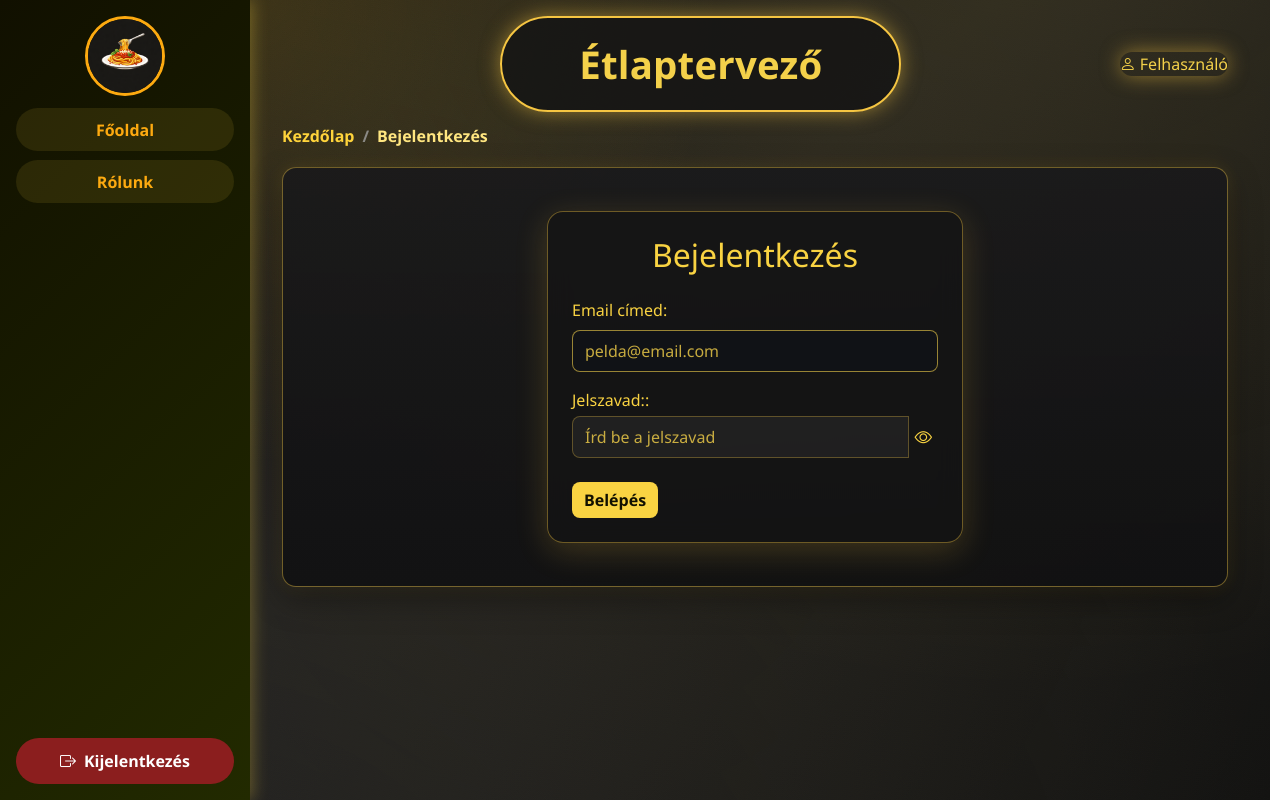
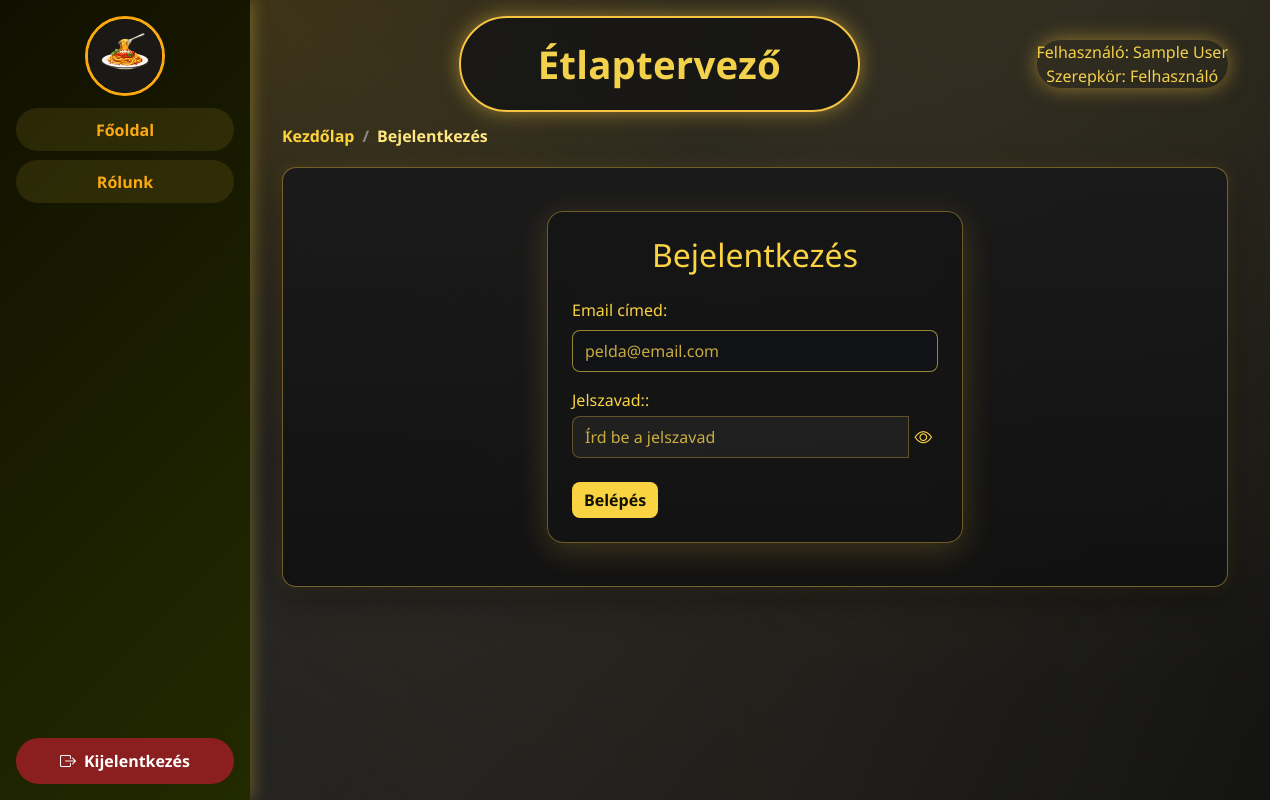
Before and after one commit to ngyptrk/etlaptervezo, a Vue app in the folder client/: page /login in a window 1280 px wide. Built offline with nearby package versions, Linux system fonts and the light colour scheme; sample sign-in values are in the browser's storage.

Commit message:
Profil modositasa

```diff
--- a/client/src/components/Layout/Header.vue
+++ b/client/src/components/Layout/Header.vue
@@ -6,11 +6,11 @@
 
     <div>
       <RouterLink v-if="isLoggedIn" class="pill-dark nav-link user-info" to="/userprofil">
-        <i class="bi bi-person"></i>
-        {{ userNameWithRole }}
+        Felhasználó: {{ userName }}<br>
+        Szerepkör: {{ userNameWithRole }}
       </RouterLink>
 
-      <div v-else class="pill-dark nav-link user-info p-1">
+      <div v-else class="pill-dark pill-user nav-link user-info p-1">
         <i class="bi bi-person"></i>
         Jelentkezz be!
       </div>
@@ -24,7 +24,7 @@ import { useUserLoginLogoutStore } from "@/stores/userLoginLogoutStore";
 
 export default {
   computed: {
-    ...mapState(useUserLoginLogoutStore, ["isLoggedIn", "userNameWithRole"]),
+    ...mapState(useUserLoginLogoutStore, ["isLoggedIn", "userNameWithRole", "userName"]),
   },
 };
 </script>
@@ -51,4 +51,5 @@ export default {
   transition: all 0.3s ease;
   transform: translateY(0);
 }
+
 </style>
--- a/client/src/stores/userLoginLogoutStore.js
+++ b/client/src/stores/userLoginLogoutStore.js
@@ -29,6 +29,9 @@ export const useUserLoginLogoutStore = defineStore("userLoginLogout", {
     },
   },
   actions: {
+    getUserName() {
+      return this.item ? this.item.name : null;
+    },
     canAccess(requiredRoles) {
       if (!requiredRoles || requiredRoles.length === 0) return true;
       if (!this.isLoggedIn) return false;
```
Also changed, not shown: 1 other file (tests, documents, lock files or other folders).
